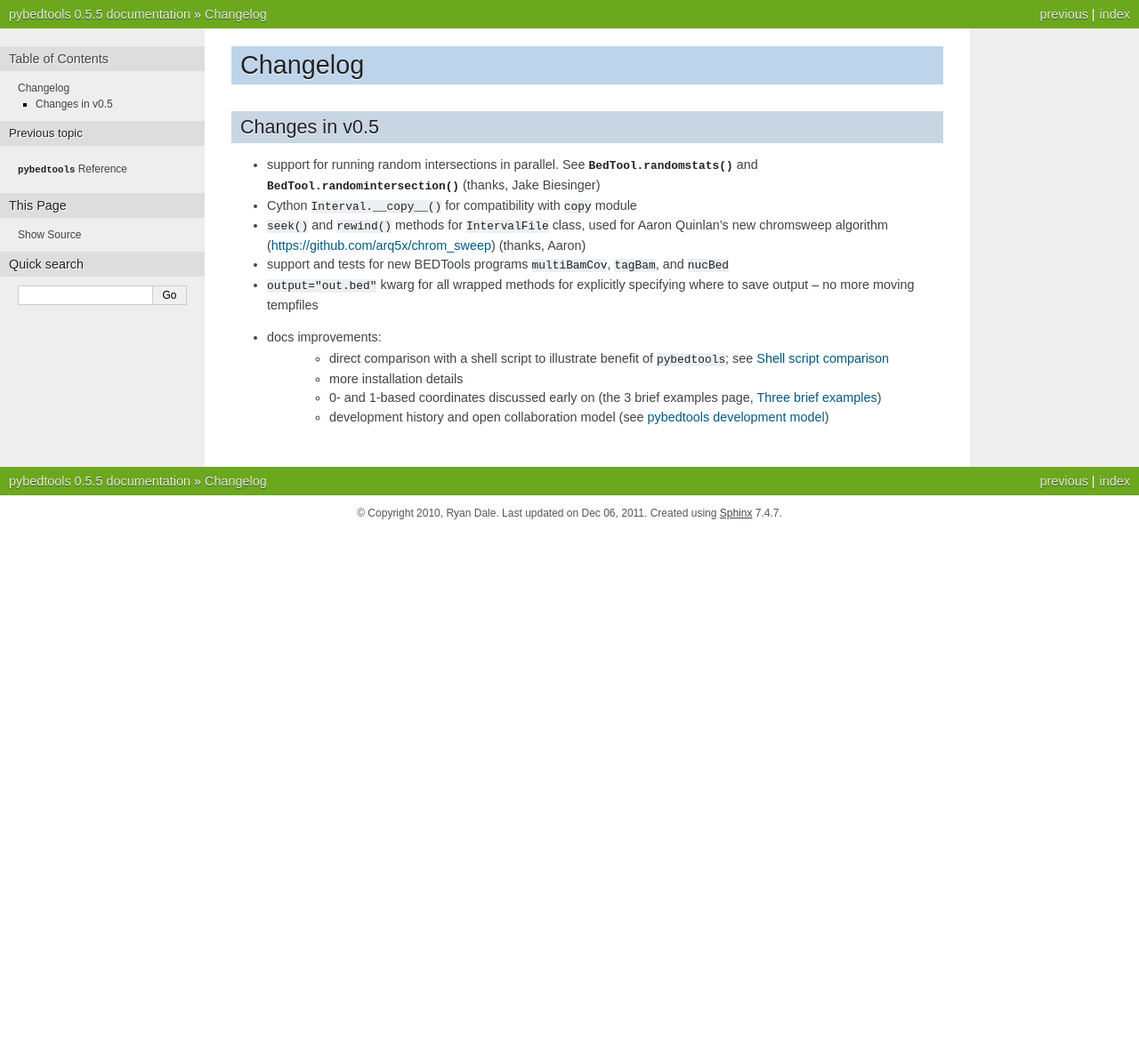
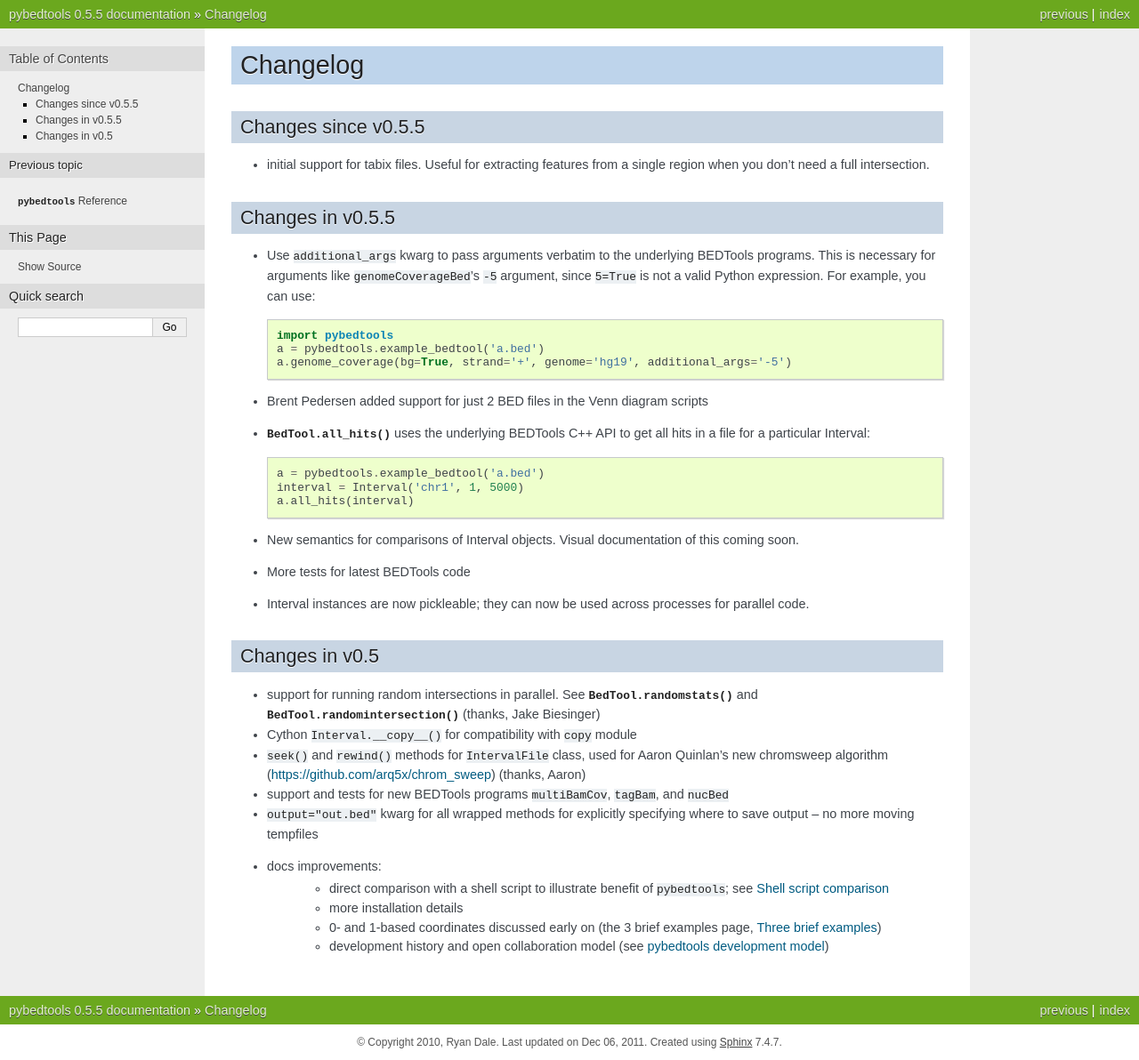
Before and after one commit to daler/pybedtools, a Sphinx documentation site: the page built from docs/source/changes.rst, in a window 1280 px wide. Shown: the whole page at 89% size. Built offline with Sphinx 7.4.7, drawn with Linux system fonts in a browser that asks for light colours; comment, search, counter and statistics services are not loaded; before the commit the page ends 900 px from its top, so only the background shows below that.

Commit message:
edits to changelog

```diff
--- a/docs/source/changes.rst
+++ b/docs/source/changes.rst
@@ -2,11 +2,45 @@
 
 Changelog
 =========
+Changes since v0.5.5
+--------------------
+* initial support for tabix files.  Useful for extracting features from
+  a single region when you don't need a full intersection.
+
+Changes in v0.5.5
+-----------------
+* Use `additional_args` kwarg to pass arguments verbatim to the underlying
+  BEDTools programs.  This is necessary for arguments like
+  `genomeCoverageBed`'s `-5` argument, since `5=True` is not a valid Python
+  expression.  For example, you can use::
+
+     import pybedtools
+     a = pybedtools.example_bedtool('a.bed')
+     a.genome_coverage(bg=True, strand='+', genome='hg19', additional_args='-5')
+
+* Brent Pedersen added support for just 2 BED files in the Venn diagram scripts
+
+* :meth:`BedTool.all_hits` uses the underlying BEDTools C++ API to get all hits
+  in a file for a particular Interval::
+
+    a = pybedtools.example_bedtool('a.bed')
+    interval = Interval('chr1', 1, 5000)
+    a.all_hits(interval)
+
+* New semantics for comparisons of Interval objects.  Visual documentation of
+  this coming soon.
+
+* More tests for latest BEDTools code
+
+* Interval instances are now pickleable; they can now be used across processes
+  for parallel code.
+
 
 Changes in v0.5
 ---------------
-* support for running random intersections in parallel.  See :meth:`BedTool.randomstats` and
-  :meth:`BedTool.randomintersection` (thanks, Jake Biesinger)
+* support for running random intersections in parallel.  See
+  :meth:`BedTool.randomstats` and :meth:`BedTool.randomintersection` (thanks,
+  Jake Biesinger)
 * Cython `Interval.__copy__()` for compatibility with `copy` module
 * `seek()` and `rewind()` methods for `IntervalFile` class, used for Aaron
   Quinlan's new chromsweep algorithm (https://github.com/arq5x/chrom_sweep)
```
